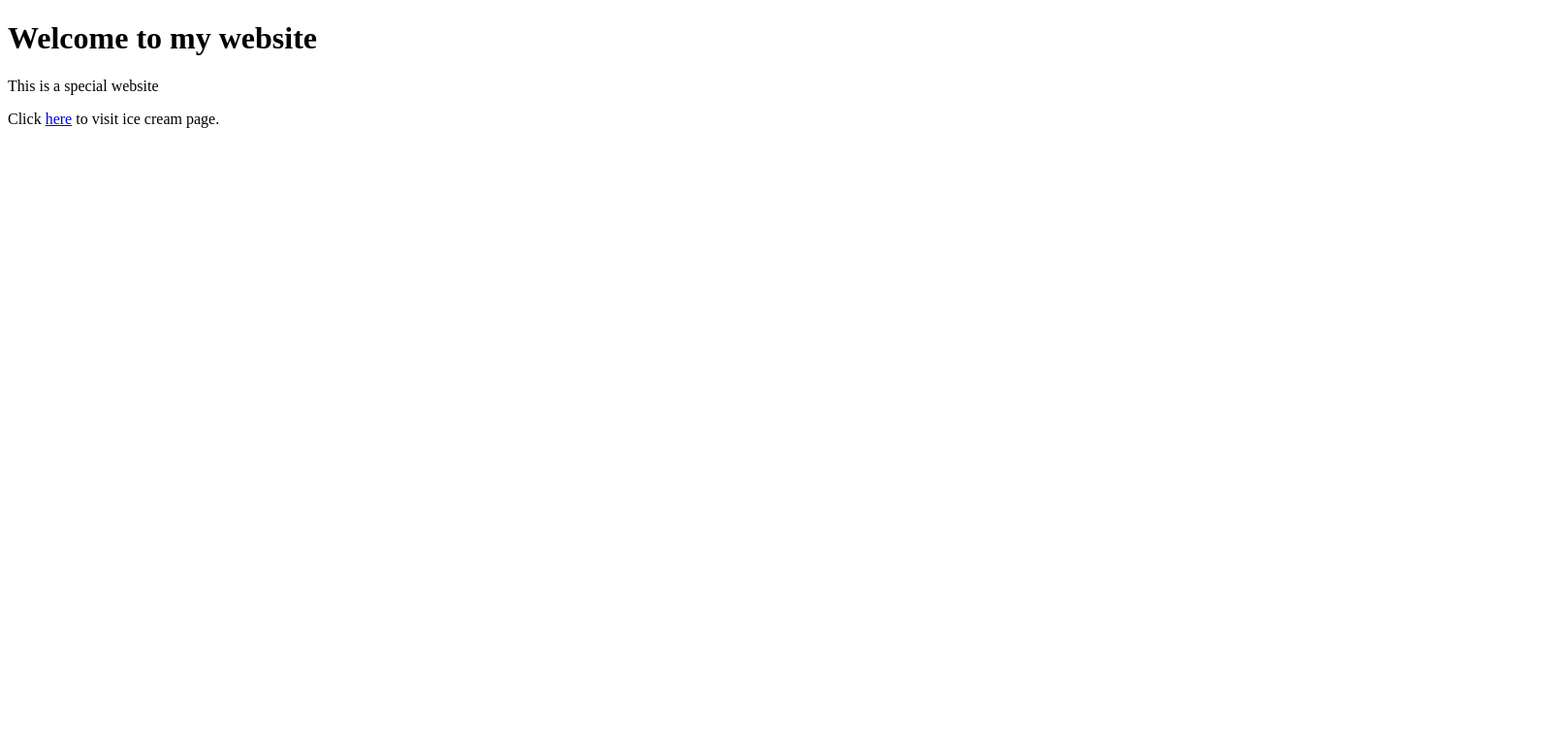
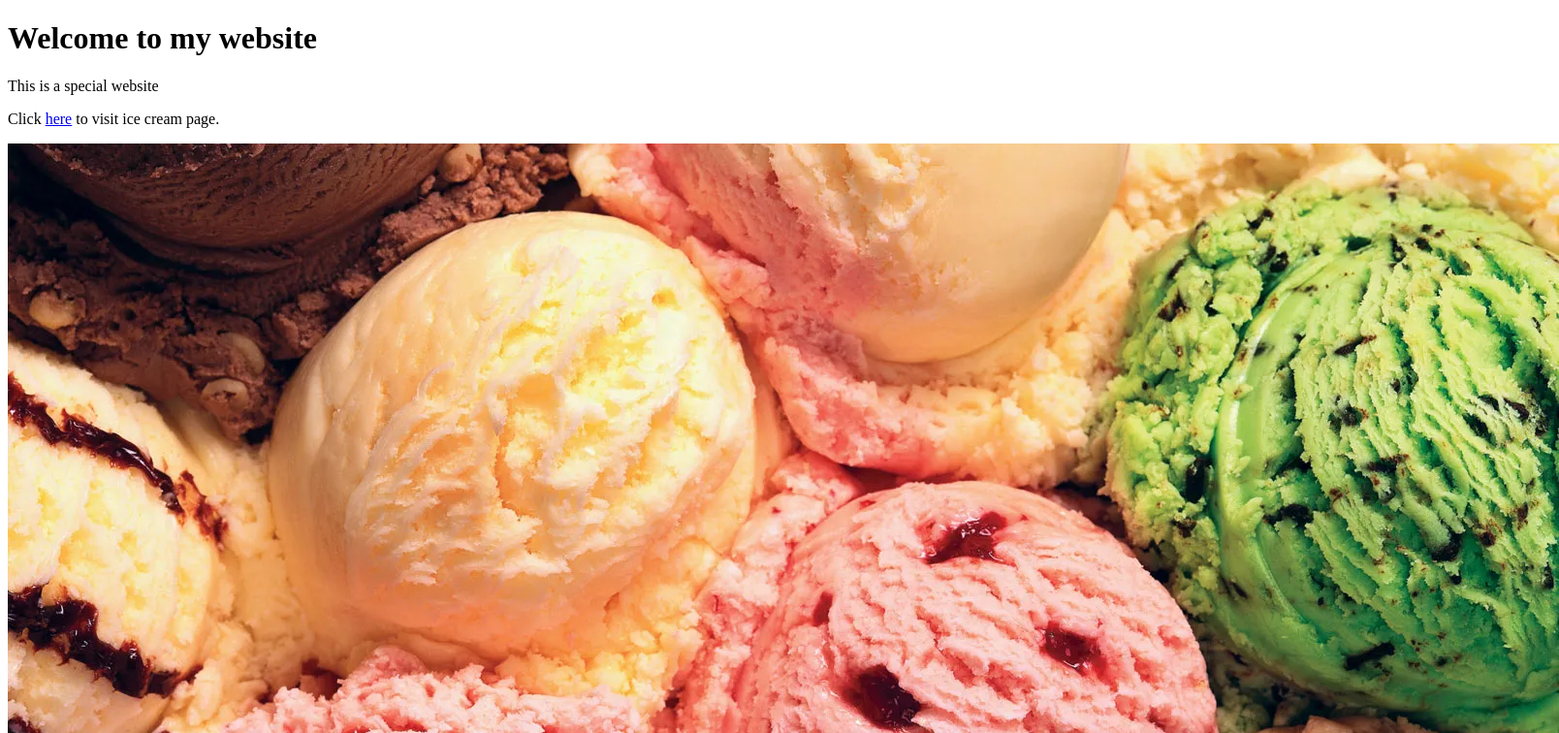
Before and after one commit to stellakr/website, a plain HTML site: page index.html in a window 1280 px wide. Shown: the top 756 px of the page at 97% size, 1608 px wide, since content can reach past the window. Drawn offline with Linux system fonts and the light colour scheme.

Commit message:
Update index.html

```diff
--- a/index.html
+++ b/index.html
@@ -7,6 +7,7 @@
     <h1>Welcome to my website</h1>
     <p>This is a special website </p>
     <p>Click <a href="icecream.html">here</a> to visit ice cream page.</p>
+    <img src="Scoops-kinds-ice-cream.jpg">
 
 </body>
 </html>
```
